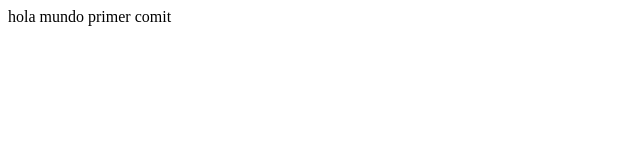
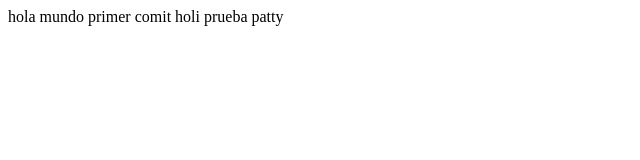
Before and after one commit to Patty-12/prru, a plain HTML site: page index.html in a window 1280 px wide. Shown: the whole page, without its empty margins (0-640 px from the left). Drawn offline with Linux system fonts and the light colour scheme.

Commit message:
version patty

```diff
--- a/index.html
+++ b/index.html
@@ -7,5 +7,7 @@
   </head>
   <body>
     hola mundo primer comit
+
+    holi prueba patty
   </body>
 </html>
```
